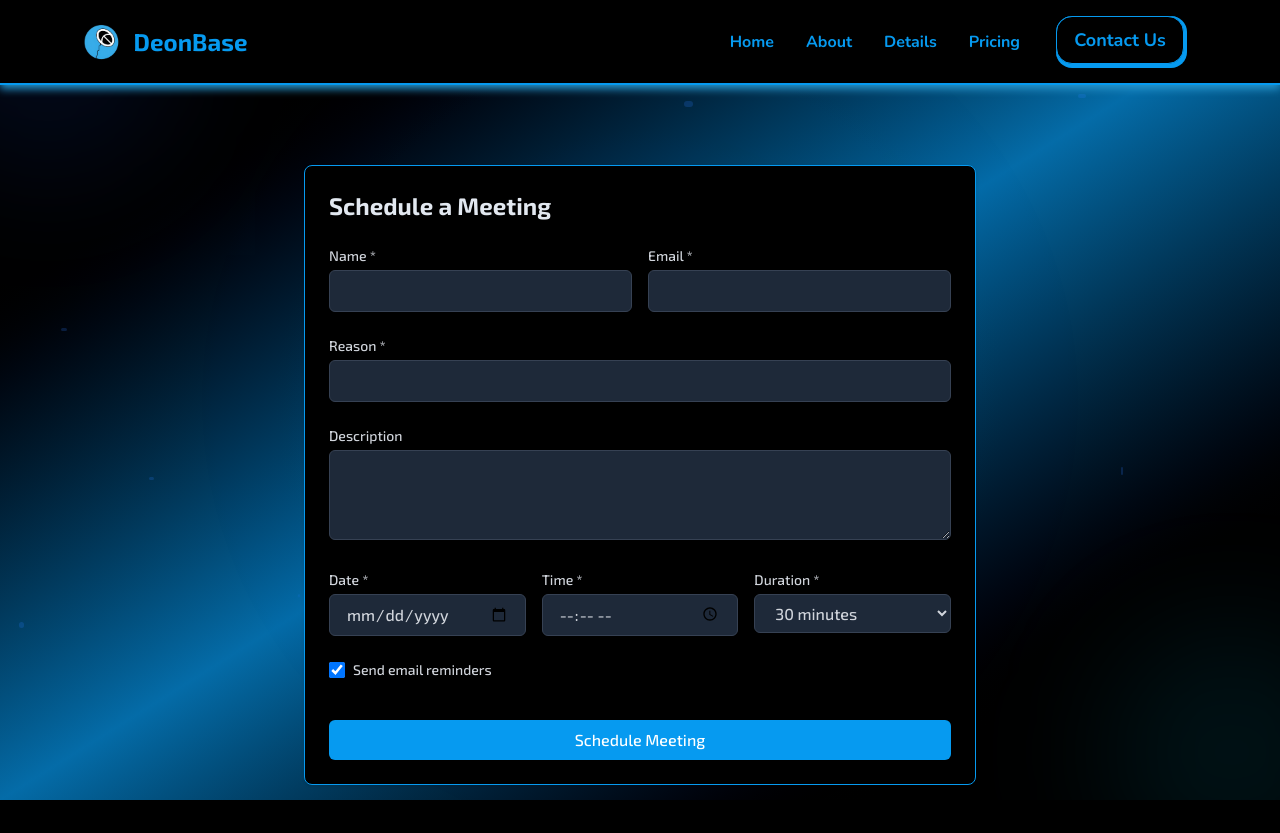
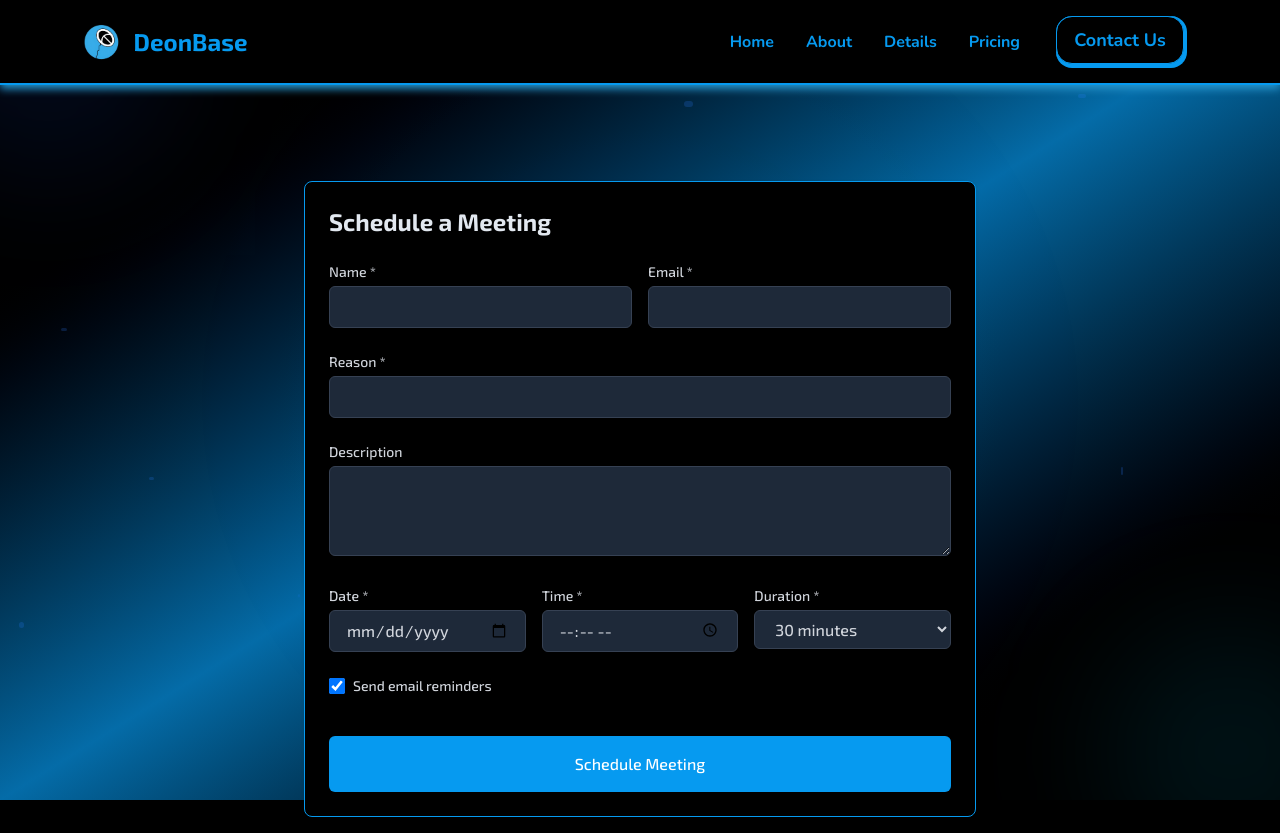
Before and after one commit to mdmonirhasannishan/deonbase, a Next.js app: page /contact in a window 1280 px wide. Before the commit the page ends 805 px from the top, so only its background shows below. Built offline with nearby package versions, Linux system fonts and the light colour scheme; no server answers.

Commit message:
Update page.tsx

```diff
--- a/src/app/contact/page.tsx
+++ b/src/app/contact/page.tsx
@@ -140,7 +140,7 @@ const MeetingForm = () => {
       </div>
 
       {/* Form Content */}
-      <div className="relative pt-20 w-full h-full flex items-center justify-center p-4">
+      <div className="relative mt-20 w-full h-full flex items-center justify-center p-4">
         <div className="bg-background p-6 rounded-lg border border-primary shadow-sm max-w-2xl w-full relative z-10">
           <h2 className="text-2xl font-bold text-slate-200 mb-6">Schedule a Meeting</h2>
 
@@ -288,7 +288,7 @@ const MeetingForm = () => {
               <button
                 type="submit"
                 disabled={isSubmitting}
-                className={`w-full bg-primary hover:bg-primary-dark text-white font-medium py-2 px-4 rounded-md transition-colors ${
+                className={`w-full bg-primary hover:bg-primary-dark text-white font-medium py-4 px-4 rounded-md transition-colors ${
                   isSubmitting ? 'opacity-70 cursor-not-allowed' : ''
                 }`}
               >
```
